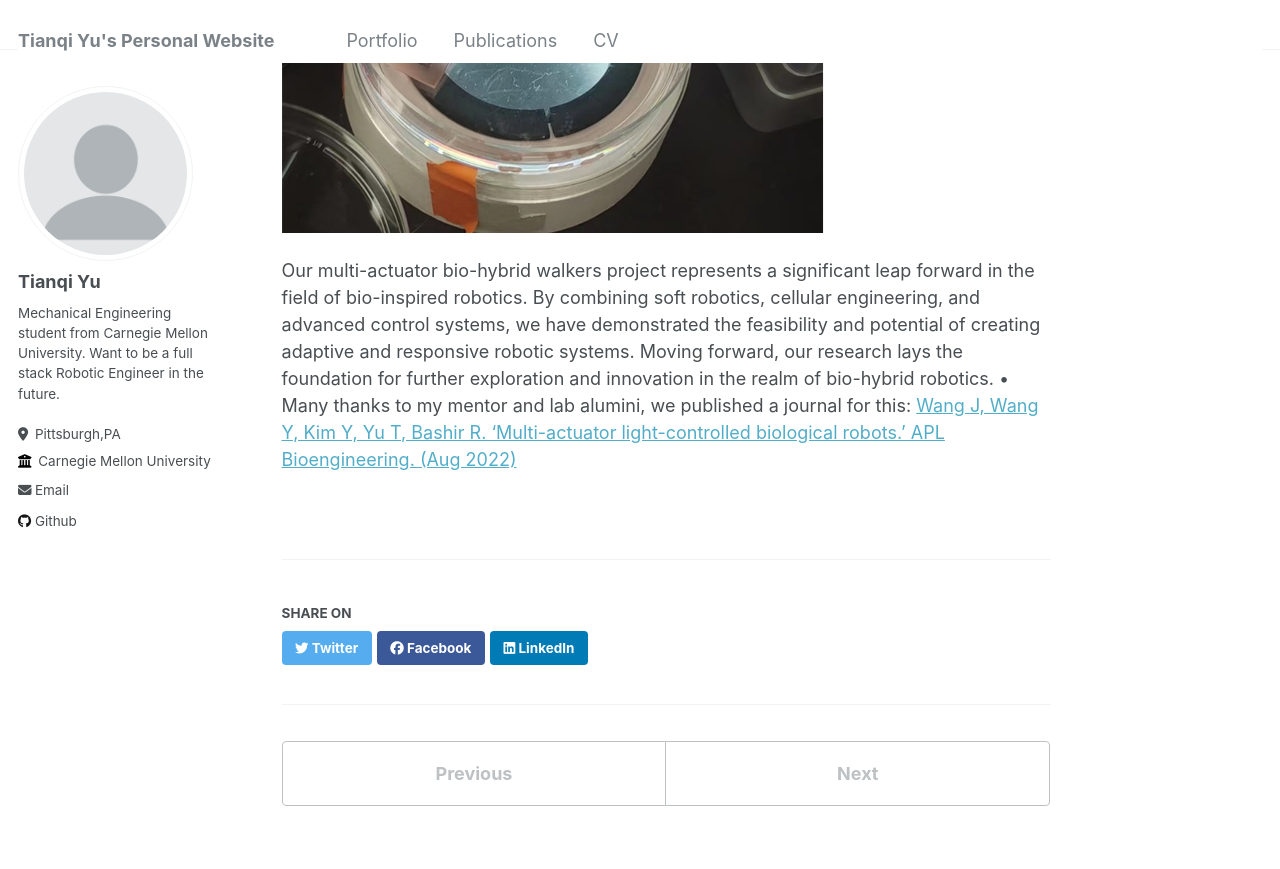
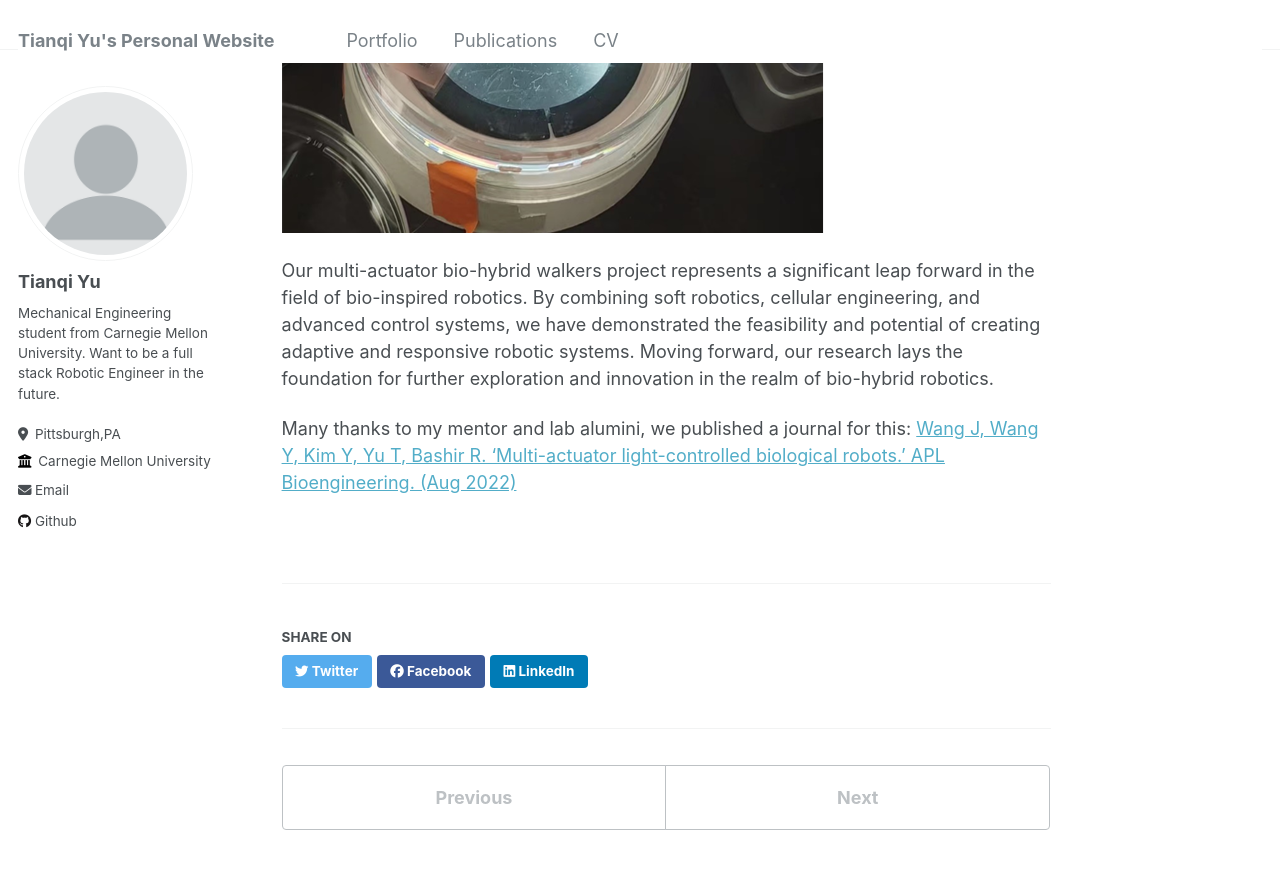
Before and after one commit to NickYu321/NickYu321.github.io, a Jekyll site: the page built from _portfolio/portfolio-2.md, in a window 1280 px wide and 900 px high, scrolled down 2432 px. Shown: the top 869 px of the window. Built offline with Jekyll 4.4.1, drawn with Linux system fonts in a browser that asks for light colours.

```diff
--- a/_portfolio/portfolio-2.md
+++ b/_portfolio/portfolio-2.md
@@ -40,4 +40,6 @@ Our project comprised several key components and achievements:
 <span style="font-size:larger;"><strong>Conclusion:</strong></span>
 
   Our multi-actuator bio-hybrid walkers project represents a significant leap forward in the field of bio-inspired robotics. By combining soft robotics, cellular engineering, and advanced control systems, we have demonstrated the feasibility and potential of creating adaptive and responsive robotic systems. Moving forward, our research lays the foundation for further exploration and innovation in the realm of bio-hybrid robotics.
-• Many thanks to my mentor and lab alumini, we published a journal for this: [Wang J, Wang Y, Kim Y, Yu T, Bashir R. 'Multi-actuator light-controlled biological robots.' APL Bioengineering. (Aug 2022)](https://pubs.aip.org/aip/apb/article/6/3/036103/2820419)
+
+
+  Many thanks to my mentor and lab alumini, we published a journal for this: [Wang J, Wang Y, Kim Y, Yu T, Bashir R. 'Multi-actuator light-controlled biological robots.' APL Bioengineering. (Aug 2022)](https://pubs.aip.org/aip/apb/article/6/3/036103/2820419)
```
